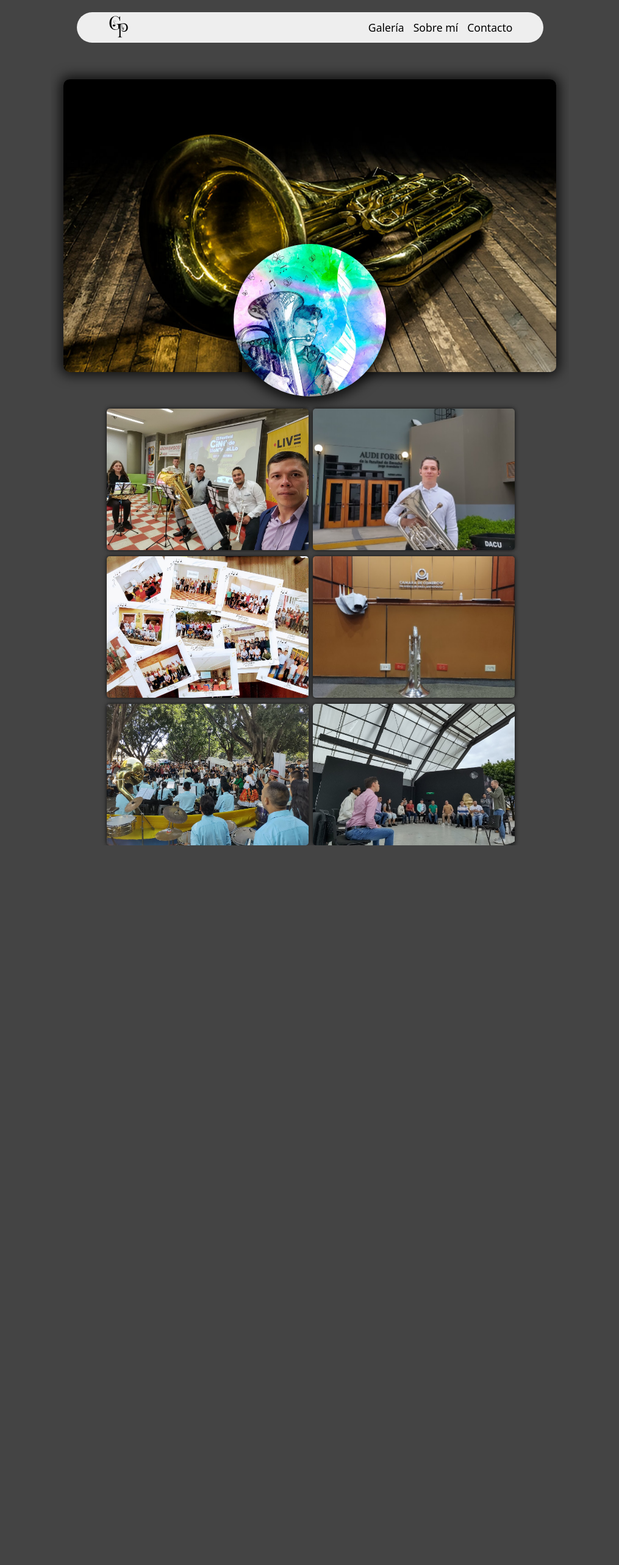
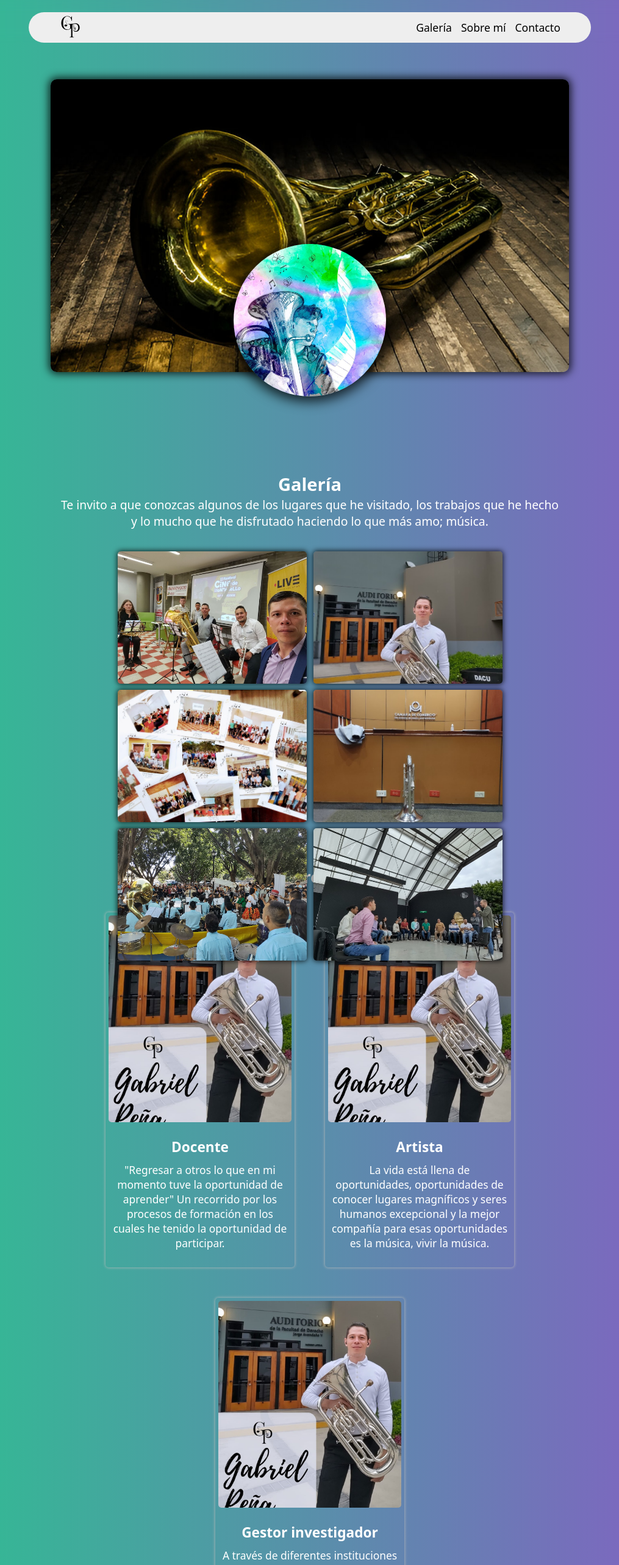
Before and after one commit to Giraldo998/Gabriel-WebPage-2024, a React (Vite) app: page / in a window 1280 px wide. Shown: the top 2566 px of the page at 61% size, without its empty margins (132-1147 px from the left). Before the commit the page ends 1386 px from the top, so only its background shows below. Built offline with nearby package versions, Linux system fonts and the light colour scheme.

Commit message:
se crea la seccion aboutMe y se modifican estilos en la web

```diff
--- a/src/GabrielPage.jsx
+++ b/src/GabrielPage.jsx
@@ -1,6 +1,6 @@
 import { banner, profilePicture } from './assets/img';
-import { GalleryCard } from './components';
-import {Navbar} from './components/ui';
+import { AboutMe, GalleryCard } from './components';
+import { Navbar } from './components/ui';
 
 export const GabrielPage = () =>{
 	return (
@@ -8,10 +8,9 @@ export const GabrielPage = () =>{
 			<header>
 				<Navbar />
 
-				{/* imagen principal - banner  */}
 				<div className="banner-container">
 					<div className="banner-background">
-						<img src={banner} alt="" />
+						<img src={banner} alt="euphonium" />
 					</div>
 					<div className="profile-picture">
 						<img src={profilePicture} alt="" />
@@ -21,14 +20,27 @@ export const GabrielPage = () =>{
 			</header>
 
 			<main>
-				<section className="gallery-container">
+				<section className="gallery-container" id='gallery'>
+					<div className="description">
+					<h2>Galería</h2>
+					<p>
+						Te invito a que conozcas algunos de los lugares que he visitado, los
+						trabajos que he hecho y lo mucho que he disfrutado haciendo lo que más
+						amo; música.
+					</p>
+					</div>
 					<div className="gallery-layout">
 						<GalleryCard/>
 					</div>
 				</section>
 
-				<section className="about-container">
-				{/* sobre su carrera  Docente, Gestor investigador, Artista */}
+				<section className="about-container" id='aboutMe'>
+					<div className="about-title">
+						<h2>Sobre mí</h2>
+					</div>
+					<div className="about-layout">
+						<AboutMe/>
+					</div>
 				</section>
 			</main>
 
--- /dev/null
+++ b/src/assets/data/about/aboutData.js
@@ -0,0 +1,19 @@
+import { coverAbout } from "../../img";
+
+export const aboutData = [
+   {
+      profile: 'Docente',
+      description: '"Regresar a otros lo que en mi momento tuve la oportunidad de aprender" Un recorrido por los procesos de formación en los cuales he tenido la oportunidad de participar.',
+      picture: coverAbout
+   },
+   {
+      profile: 'Artista',
+      description: 'La vida está llena de oportunidades, oportunidades de conocer lugares magníficos y seres humanos excepcional y la mejor compañía para esas oportunidades es la música, vivir la música.',
+      picture: coverAbout
+   },
+   {
+      profile: 'Gestor investigador',
+      description: 'A través de diferentes instituciones he podido buscar las necesidades del sector musical y han sido los propios artistas quienes han planteado a través de estos programas las posibles soluciones. Algunas de las soluciones se han convertido en proyectos que hemos seguido para encontrar los recursos humanos y financieros para su realización.',
+      picture: coverAbout
+   }
+]
--- a/src/assets/gallery/galleryData.js
+++ b/src/assets/data/gallery/galleryData.js
@@ -1,4 +1,4 @@
-import {oroMolido, funza, gradosFuba, mexico, planMusical, peru} from '../img'
+import {oroMolido, funza, gradosFuba, mexico, planMusical, peru} from '../../img'
 
 export const galleryData = [
 	{
--- /dev/null
+++ b/src/assets/data/index.js
@@ -0,0 +1,2 @@
+export * from './gallery/galleryData'
+export * from './about/aboutData'
--- a/src/components/AboutMe.jsx
+++ b/src/components/AboutMe.jsx
@@ -1,7 +1,27 @@
-import React from 'react'
+import {aboutData} from '../assets/data';
+import {coverAbout} from '../assets/img';
+import './css/aboutMe.css'
 
 export const AboutMe = () => {
-  return (
-    <div>AboutMe</div>
-  )
-}
+	return (
+		<>
+			{aboutData.map((data) => (
+				<article class="about-card ">
+					<a href="#" class="about ">
+						<div class="about_cover">
+							<div class="cover">
+								<img src={data.picture} alt="" />
+							</div>
+						</div>
+						<div class="description">
+							<div class="title">
+								<h3>{data.profile}</h3>
+							</div>
+							<p>{data.description}</p>
+						</div>
+					</a>
+				</article>
+			))}
+		</>
+	);
+};
--- /dev/null
+++ b/src/components/css/aboutMe.css
@@ -0,0 +1,67 @@
+.about-card{
+   width: 310px;
+   height: 582px;
+}
+
+.about {
+	display: flex;
+	flex-direction: column;
+   width: 100%;
+   height: 100%;
+	color: inherit;
+	text-decoration: none;
+	box-shadow: 0 0 5px #bbb;
+	border-radius: 5px;
+	transition: 0.6s ease-out;
+	overflow: hidden;
+}
+.about p {
+	font-size: 0.9em;
+	display: -webkit-box;
+   -webkit-box-orient: vertical;
+   -webkit-line-clamp: 6;
+   line-clamp: 6;
+   overflow: hidden;
+}
+.about:hover {
+	box-shadow: 0 0 15px 2px #eee;
+	transition: 0.2s ease-in;
+}
+
+.about .about_cover {
+	display: flex;
+	justify-content: center;
+	align-items: center;
+	width: 100%;
+	height: 60%;
+	padding: 5px;
+}
+
+.cover {
+	display: flex;
+	align-items: center;
+	justify-content: center;
+	width: 100%;
+	height: 100%;
+	border-radius: 5px;
+	overflow: hidden;
+}
+
+.cover img {
+	width: 100%;
+	height: 100%;
+	object-fit: cover;
+}
+
+.description {
+	height: 40%;
+	padding: 10px;
+	font-size: 1.1em;
+	text-align: center;
+}
+
+.title {
+	width: 100%;
+	padding: 10px 20px;
+	text-align: center;
+}
--- a/src/components/css/galleryCard.css
+++ b/src/components/css/galleryCard.css
@@ -1,23 +1,25 @@
 .gallery-card{
    position: relative;
-	width: 331px;
-	height: 232px;
+	width: 310px;
+   height: 217px;
 	border-radius: 5px;
 	overflow: hidden;
-	box-shadow: 0px 0px 7px 0px rgba(0, 0, 0, 0.79);
+	box-shadow: 0px 0px 8px 1px rgba(0, 0, 0, 0.79);
 }
+
 .gallery-card img{
    width: 100%;
 	height: 100%;
 	object-fit: cover;
 	transition: 0.4s all ease-in-out;
 }
+
 .gallery-card .hide{
    position: absolute;
 	display: flex;
 	justify-content: center;
 	align-items: center;
-	top: 232px;
+	top: 217px;
 	width: 100%;
 	height: 100%;
 	padding: 11px;
@@ -28,10 +30,12 @@
 	background: rgba(0, 0, 0, 0.7);
 	transition: 0.4s all ease-in-out;
 }
+
 .gallery-card:hover img {
 	transform: scale(1.1);
 	transition: 0.4s all ease-in-out;
 }
+
 .gallery-card:hover .hide {
 	top: 0;
 	transition: 0.4s all ease-in-out;
--- a/src/components/ui/Navbar.jsx
+++ b/src/components/ui/Navbar.jsx
@@ -1,33 +1,34 @@
-import { logo } from '../../assets/img';
+import {logo} from '../../assets/img';
 import './navbar.css';
 
 export const Navbar = () => {
 	return (
-		<nav >
+		<nav>
+			<div className="nav-container">
 				<div className="navbar">
 					<div className="logo">
-         	   <a href="#" style={{display:'flex', alignItems:'center'}}>
+						<a href="#" style={{display: 'flex', alignItems: 'center'}}>
 							<img
 								src={logo}
 								alt="logotipo GP"
 								className="gp-logo"
-         	         style={{width:'40px', height:'40px'}}
+								style={{width: '40px', height: '40px'}}
 							/>
 						</a>
 					</div>
 					<div className="links-container">
 						<div className="navigation">
-						<div >
-							<a href="#" className="nav-link">
+							<div>
+								<a href="#gallery" className="nav-link">
 									Galería
 								</a>
 							</div>
-						<div >
-							<a href="#" className="nav-link">
+							<div>
+								<a href="#aboutMe" className="nav-link">
 									Sobre mí
 								</a>
 							</div>
-						<div >
+							<div>
 								<a href="#" className="nav-link">
 									Contacto
 								</a>
@@ -35,6 +36,7 @@ export const Navbar = () => {
 						</div>
 					</div>
 				</div>
+			</div>
 		</nav>
 	);
 };
--- a/src/components/ui/navbar.css
+++ b/src/components/ui/navbar.css
@@ -1,17 +1,38 @@
 nav{
+   position: fixed;
+   left: 0;
+   top: 0;
+   z-index: 99;
    display: flex;
    justify-content: center;
    width: 100%;
-   height: 50px;
-   margin-top: 20px;
+   height: 70px;
+   overflow: hidden;
 }
+
+.nav-container{
+   position: absolute;
+   left: 0;
+   display: flex;
+   align-items: center;
+   justify-content: center;
+   z-index: 100;
+   width: 100%;
+   height: 100%;
+   padding-top: 19px;
+   background-color: rgba(255, 255, 255, 0);
+   backdrop-filter: blur(10px);
+}
+
 .navbar{
    display: flex;
    flex-direction: row;
    justify-content: space-between;
-   width: 90%;
+   width: 72%;
+   height: 50px;
    padding-inline: 50px;
    background-color: #eee;
+   color: #000;
    border-radius: 50px;
 }
 
--- a/src/index.css
+++ b/src/index.css
@@ -1,14 +1,34 @@
+::-webkit-scrollbar-thumb {
+	background-color: #e1e1e1;
+	border-radius: 10px;
+}
+
+::-webkit-scrollbar {
+	width: 8px;
+	background-color: #8360c3;
+	box-shadow: inset 0 0 5px rgba(0, 0, 0, 0.2);
+}
+
+::-webkit-scrollbar-track {
+	background-color: #8360c3;
+	border-radius: 10px;
+}
+
 * {
 	margin: 0;
 	padding: 0;
 	box-sizing: border-box;
 	font-family: system-ui, -apple-system, BlinkMacSystemFont, 'Segoe UI', Roboto,
 		Oxygen, Ubuntu, Cantarell, 'Open Sans', 'Helvetica Neue', sans-serif;
+		scroll-behavior: smooth;
 }
 
 body {
-	background-color: #444;
-	color: #000;
+	background: #b38add;
+	/* background: #2e1a47; */
+	background: linear-gradient(to right, #2ebf91, #8360c3);
+	/* background: linear-gradient(to right, #1b3b2f, #2e1a47); */
+	color: #fff;
 	font-size: 1.1rem;
 	margin-inline: 215px;
 }
@@ -19,13 +39,14 @@ body {
 	align-items: center;
 	justify-content: center;
 	height: 600px;
-	overflow: hidden;
+	margin-top: 70px;
 }
+
 .banner-container .banner-background {
-	width: 95%;
+	width: 100%;
 	height: 480px;
 	border-radius: 10px;
-	box-shadow: 0px 0px 20px 5px rgba(0, 0, 0, 0.79);
+	box-shadow: 0px 0px 14px 3px rgba(0, 0, 0, 0.79);
 	overflow: hidden;
 }
 
@@ -34,6 +55,7 @@ body {
 	height: 100%;
 	object-fit: cover;
 }
+
 .banner-container .profile-picture {
 	position: absolute;
 	bottom: 20px;
@@ -43,6 +65,7 @@ body {
 	box-shadow: 0px 0px 20px 8px rgba(0, 0, 0, 0.79);
 	overflow: hidden;
 }
+
 .profile-picture img {
 	width: 100%;
 	height: 100%;
@@ -54,12 +77,41 @@ body {
   	align-items: center;
 	width: 100%;
 	height: 600px;
+	margin-top: 70px;
 }
-.gallery-layout {
+
+.gallery-container .description{
+	margin: 0 auto;
+	text-align: center;
+	width: 100%;
+	margin-bottom: 50px;
+}
+
+.gallery-container .gallery-layout {
 	display: grid;
 	justify-content: center;
+	justify-items: center;
 	align-items: center;
-	grid-template-columns: repeat(auto-fill, minmax(328px, 0fr));
+	grid-template-columns: repeat(auto-fill, minmax(311px, 0fr));
 	gap: 10px;
 	height: auto;
 }
+
+.about-container {
+	margin-top: 80px;
+	margin-bottom: 70px;
+}
+
+.about-container .about-title{
+	margin: 0 auto;
+	text-align: center;
+	width: 100%;
+	margin-bottom: 40px;
+}
+
+.about-layout {
+	display: flex;
+	justify-content: center;
+	flex-wrap: wrap;
+	gap: 50px;
+}
```
Also changed, not shown: src/components/GalleryCard.jsx (+10 -10 lines). Lines whose indentation alone changed are shown as unchanged.
